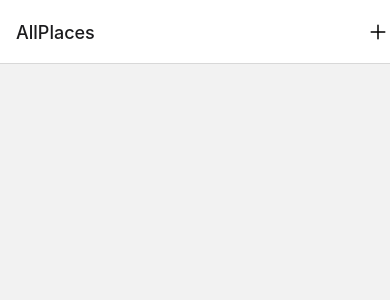
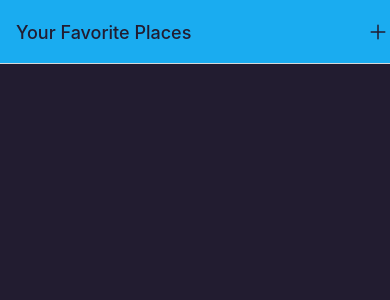
Before and after one commit to nirgluzman/React-Native-MyFavorites, a React Native app: screen / in a window 390 px wide. Shown: the top 300 px of the page. Built offline with nearby package versions, Linux system fonts and the light colour scheme.

Commit message:
set default colors for the screens in the navigator

```diff
--- a/App.js
+++ b/App.js
@@ -7,6 +7,8 @@
 import AddPlace from './screens/AddPlace';
 import IconButton from './components/UI/IconButton';
 
+import { Colors } from './constants/colors'; // color palette
+
 const Stack = createNativeStackNavigator();
 
 export default function App() {
@@ -15,11 +17,18 @@
       <StatusBar style='dark' />
 
       <NavigationContainer>
-        <Stack.Navigator>
+        <Stack.Navigator
+          screenOptions={{
+            // default options to use for the screens in the navigator.
+            headerStyle: { backgroundColor: Colors.primary500 },
+            headerTintColor: Colors.gray700,
+            contentStyle: { backgroundColor: Colors.gray700 }
+          }}>
           <Stack.Screen
             name='AllPlaces'
             component={AllPlaces}
             options={({ navigation }) => ({
+              title: 'Your Favorite Places',
               // function which returns a React Element to display on the right side of the header.
               headerRight: ({ tintColor }) => (
                 <IconButton
@@ -31,7 +40,13 @@
               )
             })}
           />
-          <Stack.Screen name='AddPlace' component={AddPlace} />
+          <Stack.Screen
+            name='AddPlace'
+            component={AddPlace}
+            options={{
+              title: 'Add a new Place'
+            }}
+          />
         </Stack.Navigator>
       </NavigationContainer>
     </>
```
